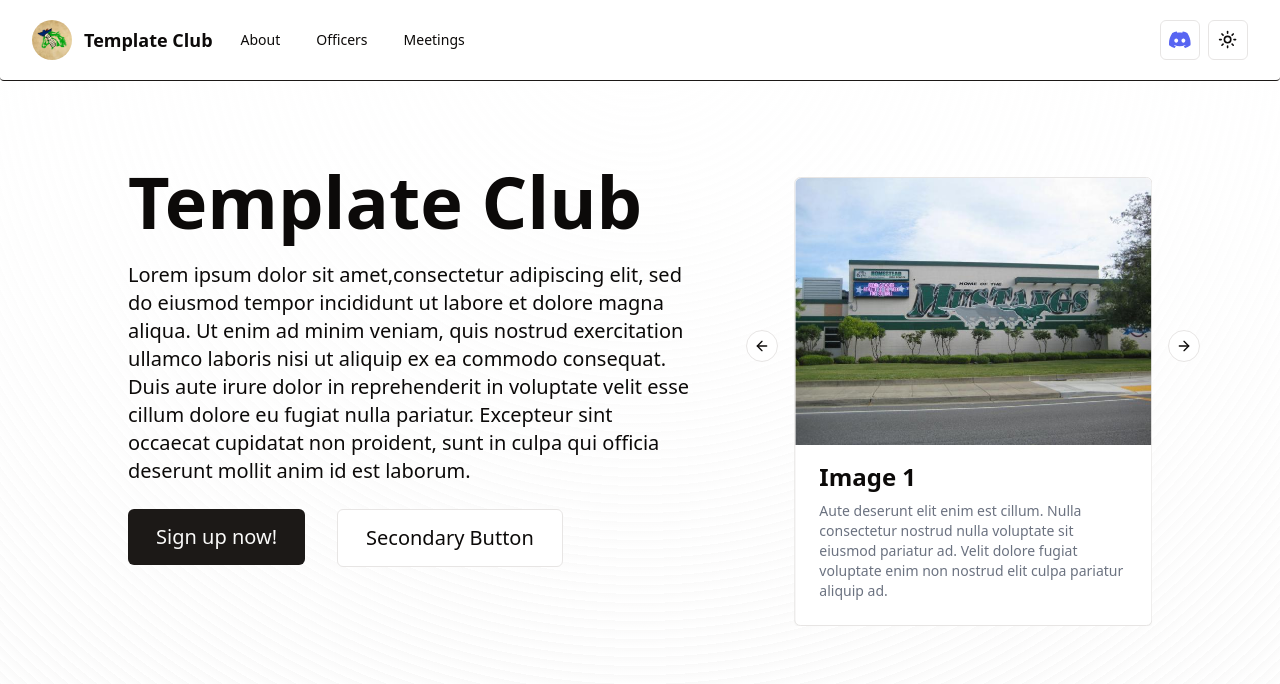
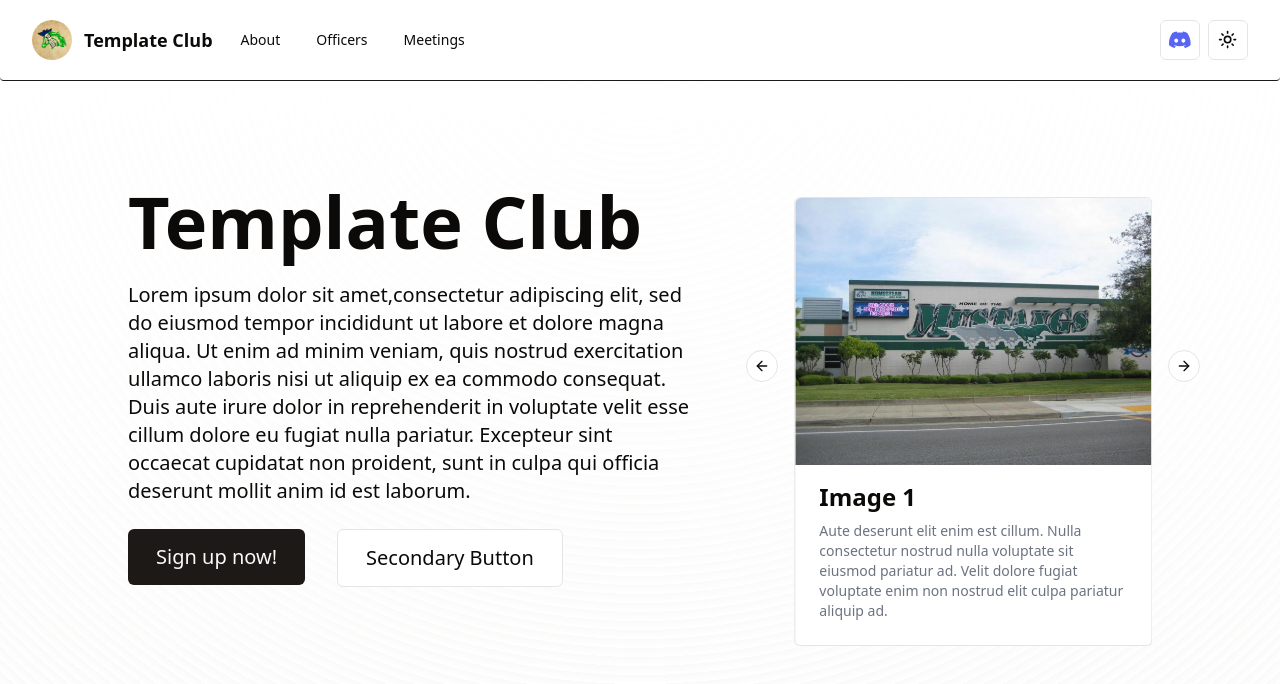
Before and after one commit to homesteadmathclub/new-website, a Next.js app: page / in a window 1280 px wide. Shown: the top 684 px of the page. Built offline with nearby package versions, Linux system fonts and the light colour scheme.

Commit message:
Update padding in main page

```diff
--- a/src/app/page.js
+++ b/src/app/page.js
@@ -22,7 +22,7 @@ export default function Home() {
 				height={300}
 				className='w-full absolute -z-10 brightness-[.2] h-[50%] object-cover hero-image'
 			/> */}
-			<div className='h-full text-sm lg:grid lg:grid-cols-[55%,10%,35%] items-center justify-center w-[85%] lg:w-[80%] mx-auto pt-[5dvh] lg:pt-[5dvh]'>
+			<div className='h-full text-sm lg:grid lg:grid-cols-[55%,10%,35%] items-center justify-center w-[85%] lg:w-[80%] mx-auto pt-[5dvh] lg:pt-[7.5dvh]'>
 				<div className='flex flex-col gap-y-6 pt-10'>
 					<div className='flex items-end text-7xl font-bold'>
 						{config.club_name}
```
